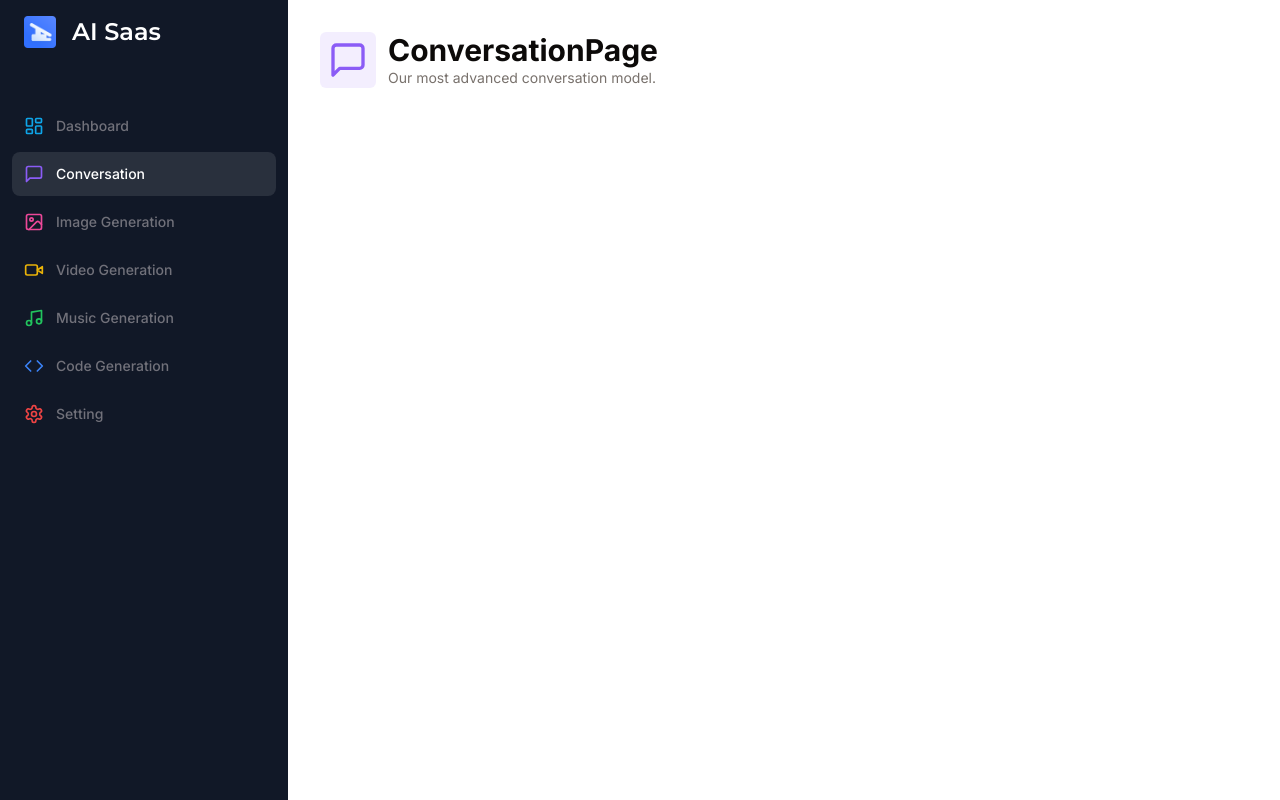
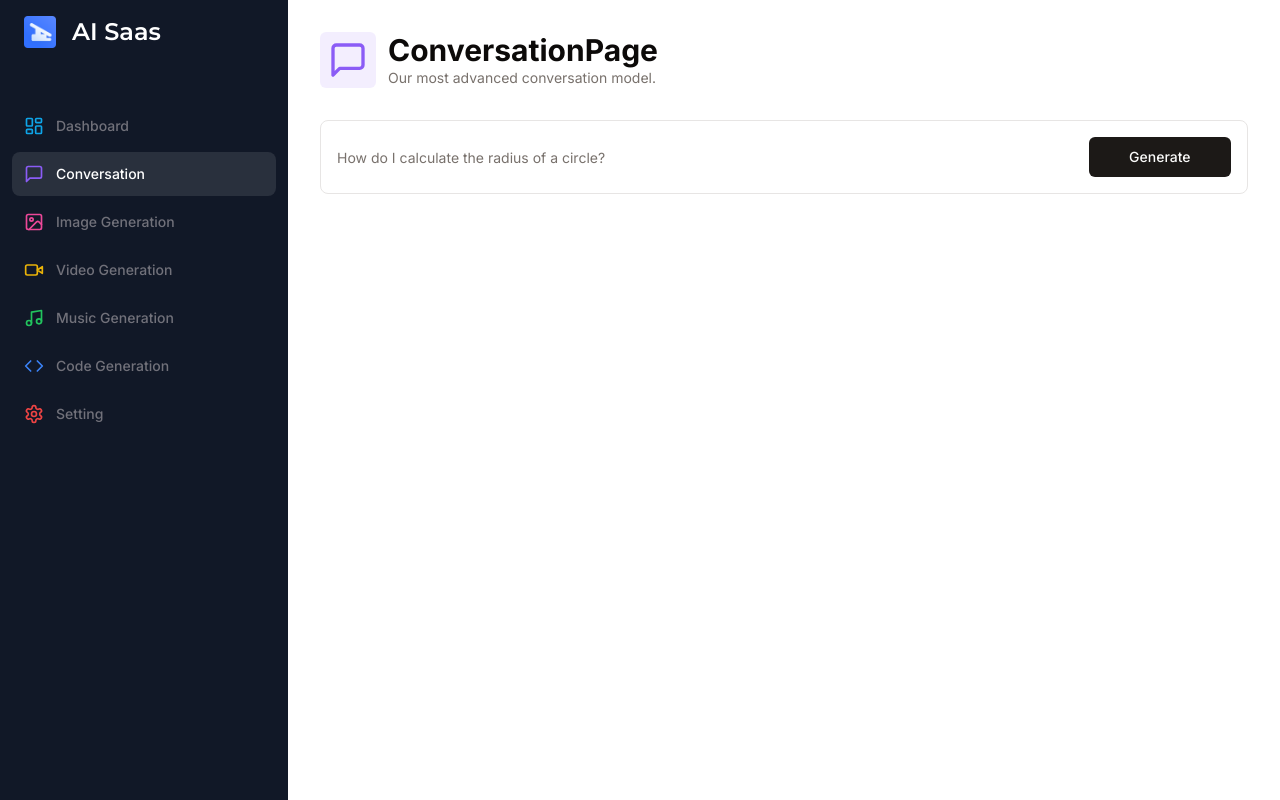
Before and after one commit to ChenHaoJie9527/AI-Saas-Shop, a Next.js app: page /conversation in a window 1280 px wide. Built offline with nearby package versions, Linux system fonts and the light colour scheme.

Commit message:
feat: 创建表单

```diff
--- /dev/null
+++ b/app/(dashboard)/(routes)/conversation/constants.ts
@@ -0,0 +1,7 @@
+import * as z from "zod";
+
+export const formSchema = z.object({
+  prompt: z.string().min(1, {
+    message: "prompt is required",
+  }),
+});
--- a/app/(dashboard)/(routes)/conversation/page.tsx
+++ b/app/(dashboard)/(routes)/conversation/page.tsx
@@ -1,7 +1,25 @@
+"use client";
 import { Heading } from "@/components/Heading";
 import { MessageSquare } from "lucide-react";
+import * as z from "zod";
+import { formSchema } from "./constants";
+import { zodResolver } from "@hookform/resolvers/zod";
+import { FormControl, FormField, FormItem, Form } from "@/components/ui/form";
+import { Input } from "@/components/ui/input";
+import { useForm } from "react-hook-form";
+import { Button } from "@/components/ui/button";
 
 export default function ConversationPage() {
+  const form = useForm<z.infer<typeof formSchema>>({
+    defaultValues: {
+      prompt: "",
+    },
+    resolver: zodResolver(formSchema),
+  });
+  const isLoading = form.formState.isSubmitting;
+  const onSubmit = async (vlaues: z.infer<typeof formSchema>) => {
+    console.log("values =>", vlaues);
+  };
   return (
     <div>
       <Heading
@@ -11,6 +29,39 @@ export default function ConversationPage() {
         iconColor="text-violet-500"
         bgColor="bg-violet-500/10"
       />
+      <div className="px-4 lg:px-8">
+        <div>
+          <Form {...form}>
+            <form
+              className="rounded-lg border w-full p-4 px-3 md:px-4 focus-within:shadow-sm grid grid-cols-12 gap-2"
+              onSubmit={form.handleSubmit(onSubmit)}
+            >
+              <FormField
+                name="prompt"
+                control={form.control}
+                render={({ field }) => (
+                  <FormItem className="col-span-12 lg:col-span-10">
+                    <FormControl className="m-0 p-0">
+                      <Input
+                        {...field}
+                        placeholder="How do I calculate the radius of a circle?"
+                        disabled={isLoading}
+                        className="border-0 outline-none focus-visible:right-0 focus-visible:ring-transparent"
+                      />
+                    </FormControl>
+                  </FormItem>
+                )}
+              />
+              <Button
+                disabled={isLoading}
+                className="col-span-12 lg:col-span-2"
+              >
+                Generate
+              </Button>
+            </form>
+          </Form>
+        </div>
+      </div>
     </div>
   );
 }
--- a/components/ui/form.tsx
+++ b/components/ui/form.tsx
@@ -43,7 +43,6 @@ const useFormField = () => {
   const fieldContext = React.useContext(FormFieldContext)
   const itemContext = React.useContext(FormItemContext)
   const { getFieldState, formState } = useFormContext()
-
   const fieldState = getFieldState(fieldContext.name, formState)
 
   if (!fieldContext) {
--- /dev/null
+++ b/components/ui/input.tsx
@@ -0,0 +1,25 @@
+import * as React from "react"
+
+import { cn } from "@/lib/utils"
+
+export interface InputProps
+  extends React.InputHTMLAttributes<HTMLInputElement> {}
+
+const Input = React.forwardRef<HTMLInputElement, InputProps>(
+  ({ className, type, ...props }, ref) => {
+    return (
+      <input
+        type={type}
+        className={cn(
+          "flex h-10 w-full rounded-md border border-input bg-background px-3 py-2 text-sm ring-offset-background file:border-0 file:bg-transparent file:text-sm file:font-medium placeholder:text-muted-foreground focus-visible:outline-none focus-visible:ring-2 focus-visible:ring-ring focus-visible:ring-offset-2 disabled:cursor-not-allowed disabled:opacity-50",
+          className
+        )}
+        ref={ref}
+        {...props}
+      />
+    )
+  }
+)
+Input.displayName = "Input"
+
+export { Input }
```
